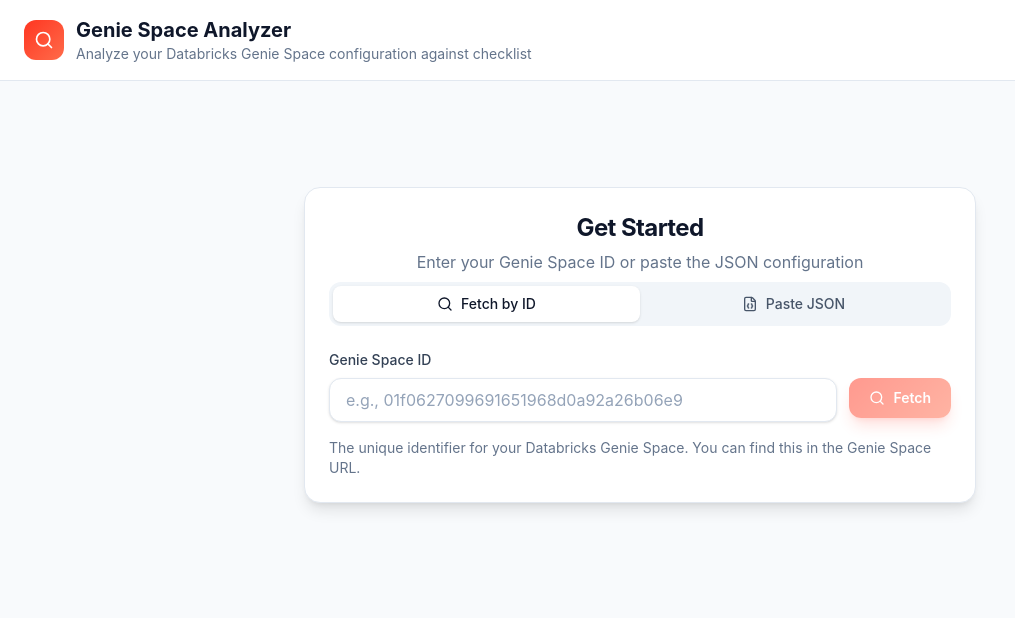
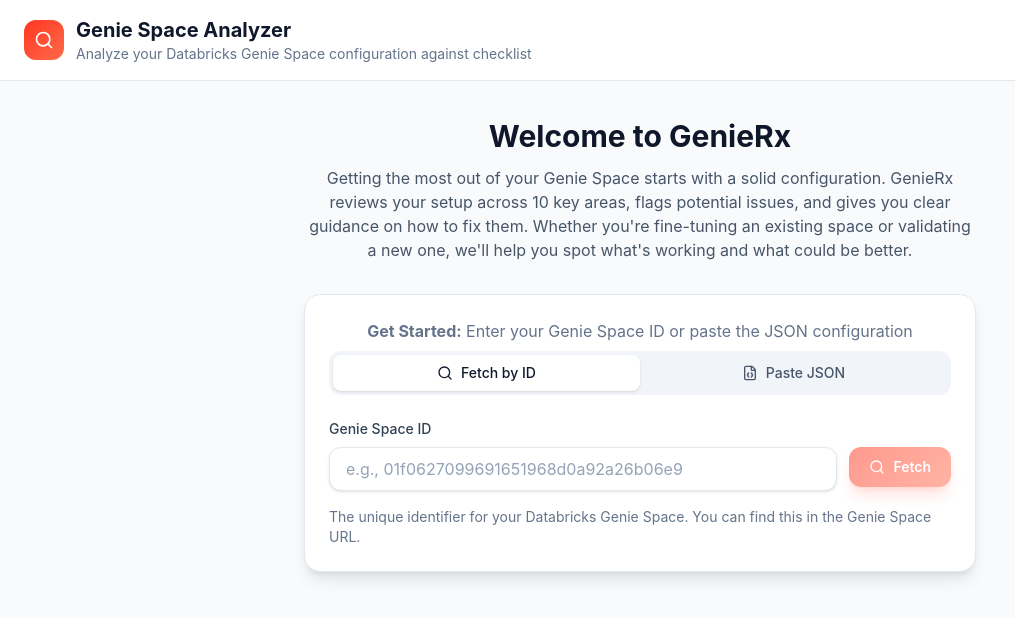
Before and after one commit to hiydavid/dbx-genie-rx, a React (Vite) app in the folder frontend/: page / in a window 1280 px wide. Shown: the top 618 px of the page, without its empty margins (0-1015 px from the left). Built offline with nearby package versions, Linux system fonts and the light colour scheme.

Commit message:
added intro msg

```diff
--- a/frontend/src/components/InputPhase.tsx
+++ b/frontend/src/components/InputPhase.tsx
@@ -7,7 +7,7 @@
 import { Button } from "@/components/ui/button"
 import { Input } from "@/components/ui/input"
 import { Textarea } from "@/components/ui/textarea"
-import { Card, CardContent, CardDescription, CardHeader, CardTitle } from "@/components/ui/card"
+import { Card, CardContent, CardDescription, CardHeader } from "@/components/ui/card"
 import { Tabs, TabsList, TabsTrigger, TabsContent } from "@/components/ui/tabs"
 
 interface InputPhaseProps {
@@ -39,14 +39,25 @@
   }
 
   return (
-    <div className="flex items-center justify-center min-h-[60vh]">
+    <div className="flex flex-col items-center justify-center min-h-[60vh]">
+      {/* Welcome intro */}
+      <div className="text-center mb-8 max-w-2xl">
+        <h1 className="text-3xl font-bold text-slate-900 mb-3">
+          Welcome to GenieRx
+        </h1>
+        <p className="text-base text-slate-600">
+          Getting the most out of your Genie Space starts with a solid configuration.
+          GenieRx reviews your setup across 10 key areas, flags potential issues, and
+          gives you clear guidance on how to fix them. Whether you're fine-tuning an
+          existing space or validating a new one, we'll help you spot what's working
+          and what could be better.
+        </p>
+      </div>
+
       <Card className="w-full max-w-2xl shadow-lg">
         <CardHeader className="text-center pb-2">
-          <CardTitle className="text-2xl font-bold text-slate-900">
-            Get Started
-          </CardTitle>
           <CardDescription className="text-base">
-            Enter your Genie Space ID or paste the JSON configuration
+            <span className="font-bold">Get Started:</span> Enter your Genie Space ID or paste the JSON configuration
           </CardDescription>
         </CardHeader>
         <CardContent>
```
Also changed, not shown: 6 other files (tests, documents, lock files or other folders).
